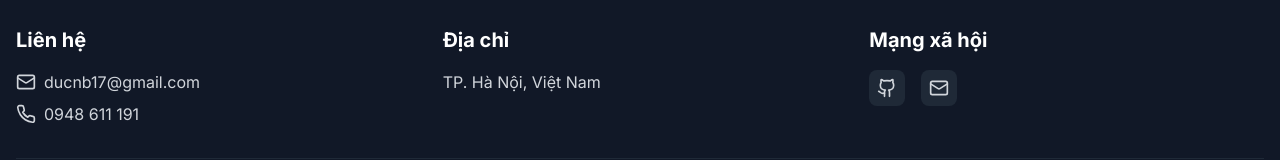
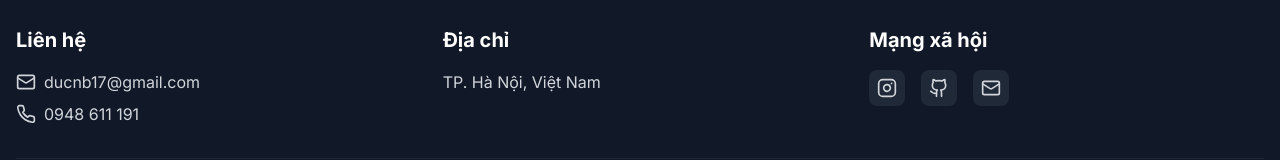
Before and after one commit to ducnb17/portfolio, a Next.js app: page / in a window 1280 px wide. Shown: the part 6506-6666 px from the top of the page. Built offline with nearby package versions, Linux system fonts and the light colour scheme.

Commit message:
feat: add Instagram link to footer

```diff
--- a/src/components/Footer.tsx
+++ b/src/components/Footer.tsx
@@ -1,6 +1,6 @@
 'use client';
 
-import { Github, Mail, Phone } from 'lucide-react';
+import { Github, Instagram, Mail, Phone } from 'lucide-react';
 import { useLanguage } from '@/lib/i18n/LanguageContext';
 
 export default function Footer() {
@@ -39,6 +39,16 @@ export default function Footer() {
             <h3 className="text-xl font-bold text-white mb-4">{t.footer.social}</h3>
             <div className="flex gap-4">
 
+              <a
+                href="https://www.instagram.com/james_nguyen91"
+                target="_blank"
+                rel="noopener noreferrer"
+                aria-label="Instagram"
+                className="p-2 rounded-lg bg-gray-800 hover:bg-gradient-to-br hover:from-purple-600 hover:via-pink-500 hover:to-orange-400 transition-colors"
+              >
+                <Instagram className="w-5 h-5" />
+              </a>
+
 <a
   href="https://github.com/ducnb17"
   target="_blank"
```
